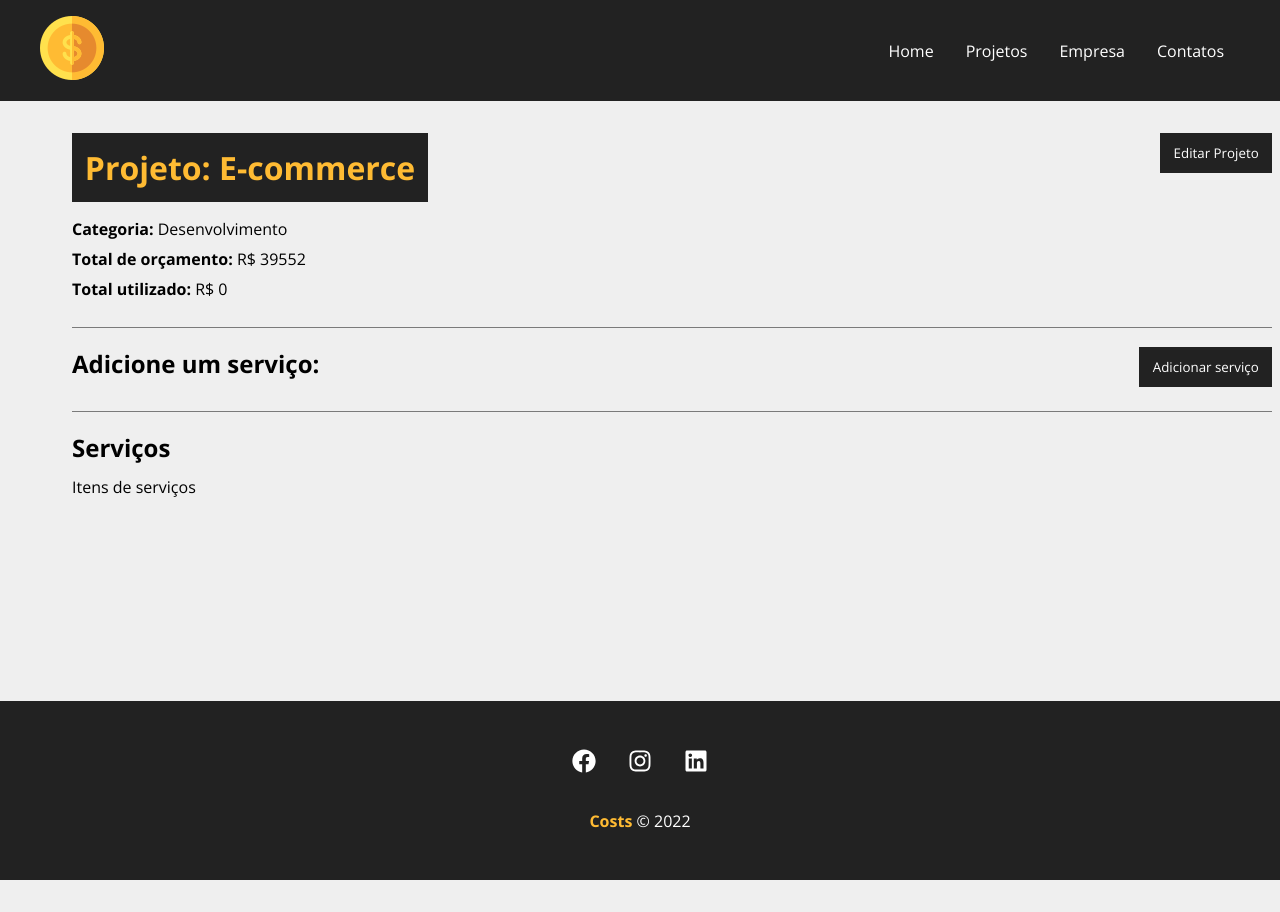
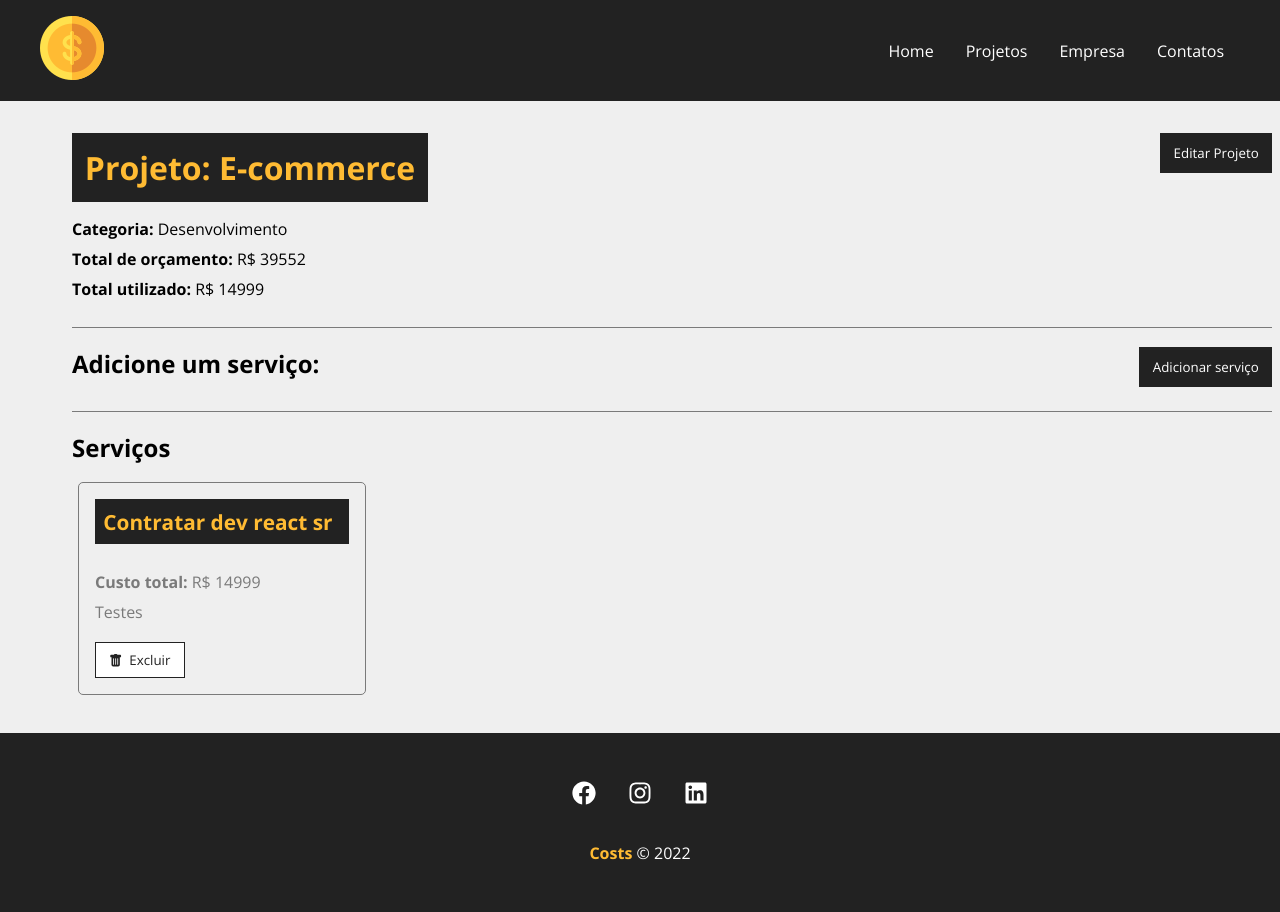
Before and after one commit to icocampos/costs, a React (Create React App) app: page /project/3 in a window 1280 px wide. Shown: the top 912 px of the page. Before the commit the page ends 880 px from the top, so only its background shows below. Built offline with nearby package versions, Linux system fonts and the light colour scheme; data requests are answered from the project's data file.

Commit message:
config services

```diff
--- a/db.json
+++ b/db.json
@@ -7,8 +7,15 @@
         "id": "2",
         "name": "Desenvolvimento"
       },
-      "cost": 0,
-      "services": [],
+      "cost": 14999,
+      "services": [
+        {
+          "name": "Contratar dev react sr",
+          "cost": "14999",
+          "description": "Testes",
+          "id": "f16a33b5-a4f7-4896-8cde-2b4ff1e167b1"
+        }
+      ],
       "id": 3
     },
     {
@@ -29,8 +36,15 @@
       },
       "name": "Definição de metas",
       "budget": "1200",
-      "cost": 0,
-      "services": [],
+      "cost": 864,
+      "services": [
+        {
+          "name": "E-commerce2",
+          "cost": "432",
+          "description": "Testes",
+          "id": "0b36be83-034f-4e80-8149-d196d3cc8a7d"
+        }
+      ],
       "id": 5
     }
   ],
--- a/src/components/pages/Project.js
+++ b/src/components/pages/Project.js
@@ -1,3 +1,5 @@
+import { parse, v4 as uuidv4 } from 'uuid';
+
 import styles from './Project.module.css';
 
 import {useParams} from 'react-router-dom';
@@ -8,12 +10,14 @@ import Container from '../layout/Container';
 import ProjectForm from '../project/ProjectForm';
 import Message from '../layout/Message';
 import ServiceForm from '../service/ServiceForm';
+import ServiceCard from '../service/ServiceCard';
 
 function Project() {
 
     const {id} = useParams();
 
     const [project, setProject] = useState([]);
+    const [services, setServices] = useState([]);
     const [showProjectForm, setShowProjectForm] = useState(false);
     const [showServiceForm, setShowServiceForm] = useState(false);
     const [message, setMessage] = useState();
@@ -30,6 +34,7 @@ function Project() {
                 .then(res => res.json())
                 .then(data => {
                     setProject(data);
+                    setServices(data.services);
                 })
                 .catch(err => console.log(err));
         }, 300);
@@ -58,10 +63,46 @@ function Project() {
             setMessage('Projeto atualizado!');
             setType('success');
         })
-        .catch(err => console.log(err));
+        .catch((err) => console.log(err));
     }
 
-    function createService(){}
+    function createService(project){
+        setMessage('')
+        const lastService = project.services[project.services.length - 1];
+
+        lastService.id = uuidv4();
+
+        const lastServiceCost = lastService.cost;
+
+        const newCost = parseFloat(project.cost) + parseFloat(lastServiceCost);
+
+        // maximum value validation
+        if(newCost > parseFloat(project.budget)) {
+            setMessage('Orçamento ultrapassado, verifique o valor do serviço')
+            setType('error')
+            project.services.pop()
+            return false
+        }
+
+        project.cost = newCost;
+
+        fetch(`http://localhost:5000/projects/${project.id}`, {
+            method: 'PATCH',
+            headers: {
+                'Content-Type': 'application/json'
+            },
+            body: JSON.stringify(project),
+        })
+        .then((resp) => resp.json())
+        .then((data) => {
+            setShowProjectForm(false);
+        })
+        .catch((err) => console.log(err));
+    }
+
+    function removeService (){
+
+    }
 
     function toggleProjectForm() {
         setShowProjectForm(!showProjectForm);
@@ -119,7 +160,19 @@ function Project() {
                 </div>
                 <h2>Serviços</h2>
                 <Container customClass="start">
-                        <p>Itens de serviços</p>
+                        {services.length > 0 &&
+                            services.map(service => (
+                                <ServiceCard
+                                    id={service.id}
+                                    name={service.name}
+                                    cost={service.cost}
+                                    description={service.description}
+                                    key={service.id}
+                                    handleRemove={removeService}
+                                />
+                            ))
+                            }
+                        {services.length === 0 && <p>Não há serviços cadastrados</p>}
                 </Container>
             </Container>
         </div>
--- /dev/null
+++ b/src/components/service/ServiceCard.js
@@ -0,0 +1,27 @@
+import styles from '../project/ProjectCard.module.css';
+import { BsFillTrashFill } from 'react-icons/bs';
+
+function ServiceCard({id, name, cost, description, handleRemove})  {
+
+    const remove = (e) => {
+
+    }
+
+    return (
+        <div className={styles.project_card}>
+            <h4>{name}</h4>
+            <p>
+                <span>Custo total:</span> R$ {cost}
+            </p>
+            <p>{description}</p>
+            <div className={styles.project_card_actions}>
+                <button onClick={remove}>
+                    <BsFillTrashFill />
+                    Excluir
+                </button>
+            </div>
+        </div>
+    )
+}
+
+export default ServiceCard
--- a/src/components/service/ServiceForm.js
+++ b/src/components/service/ServiceForm.js
@@ -20,7 +20,7 @@ function ServiceForm({ handleSubmit, btnText, projectData }) {
     }
 
     return (
-        <form onSumit={submit} className={styles.form}>
+        <form onSubmit={submit} className={styles.form}>
             <Input
              type="text"
              text="Nome do serviço"
```
